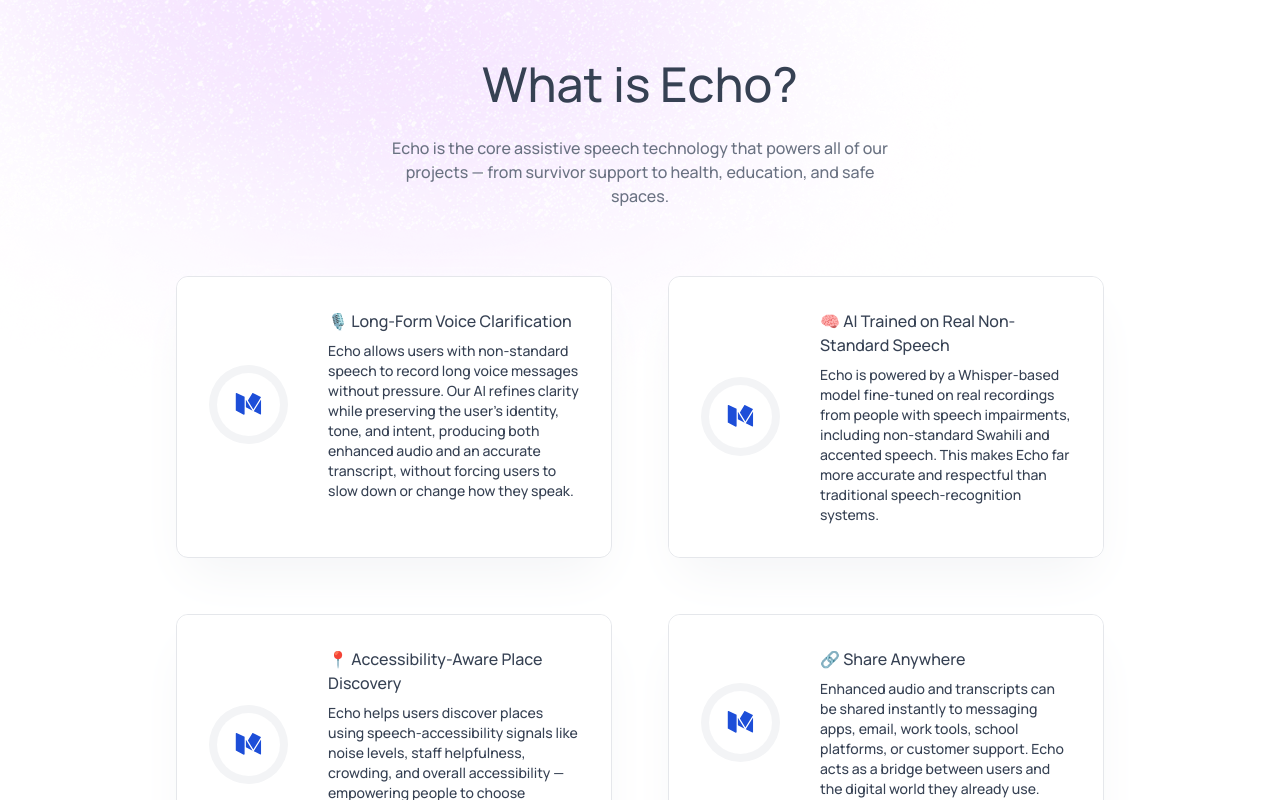
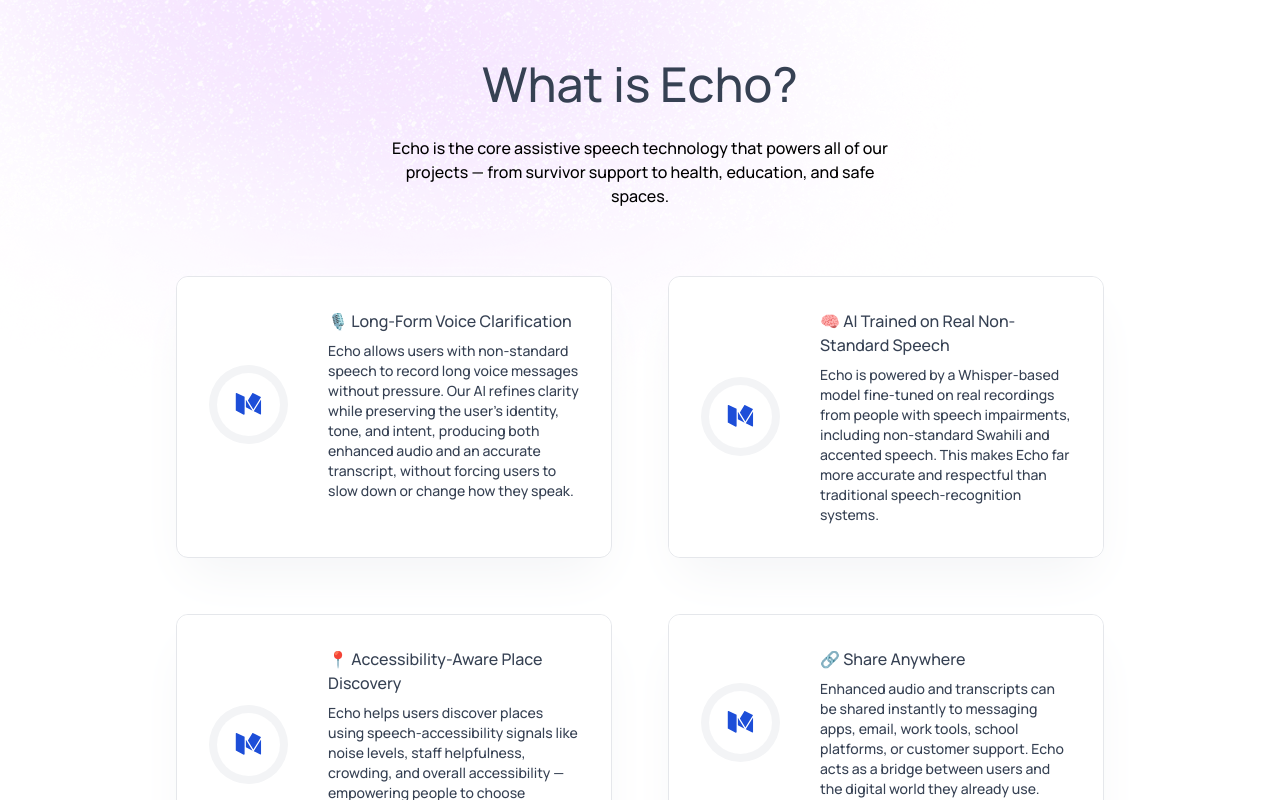
Before and after one commit to martin254/EchoSite, a React (Vite) app: page / in a window 1280 px wide. Shown: the part 1200-2000 px from the top of the page. Built offline with nearby package versions, Linux system fonts and the light colour scheme.

Commit message:
Update Title.jsx

```diff
--- a/src/components/Title.jsx
+++ b/src/components/Title.jsx
@@ -7,7 +7,7 @@ const Title = ({title, desc}) => {
     <h2 className='text-3xl sm:text-5xl font-medium'>
         {title}
     </h2>
-    <p className='max-w-lg text-center text-gray-500 dark:text-white/75 mb-6'>
+    <p className='max-w-lg text-center text-black dark:text-white/75 mb-6'>
         {desc}
     </p>
     </>
```
